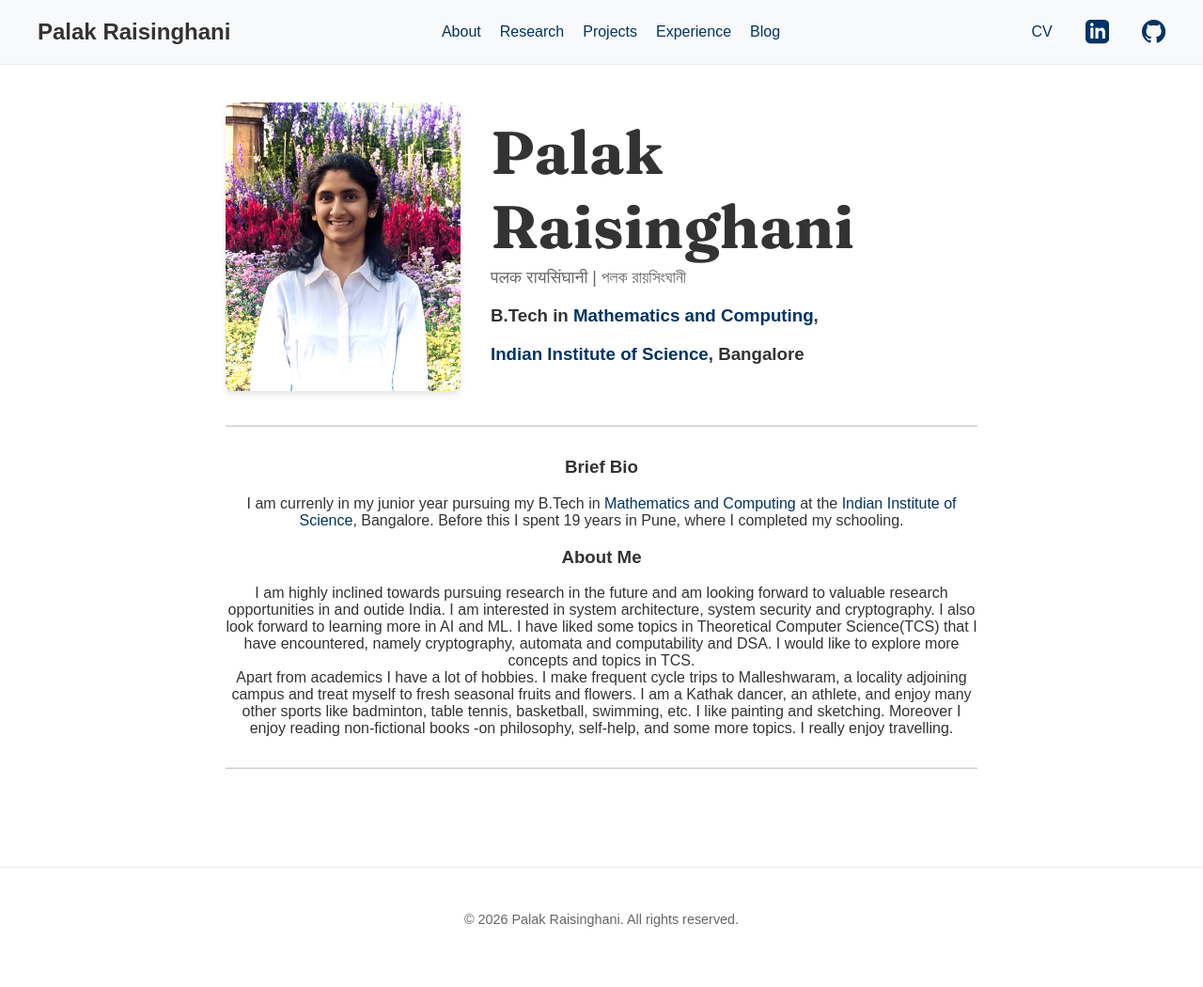
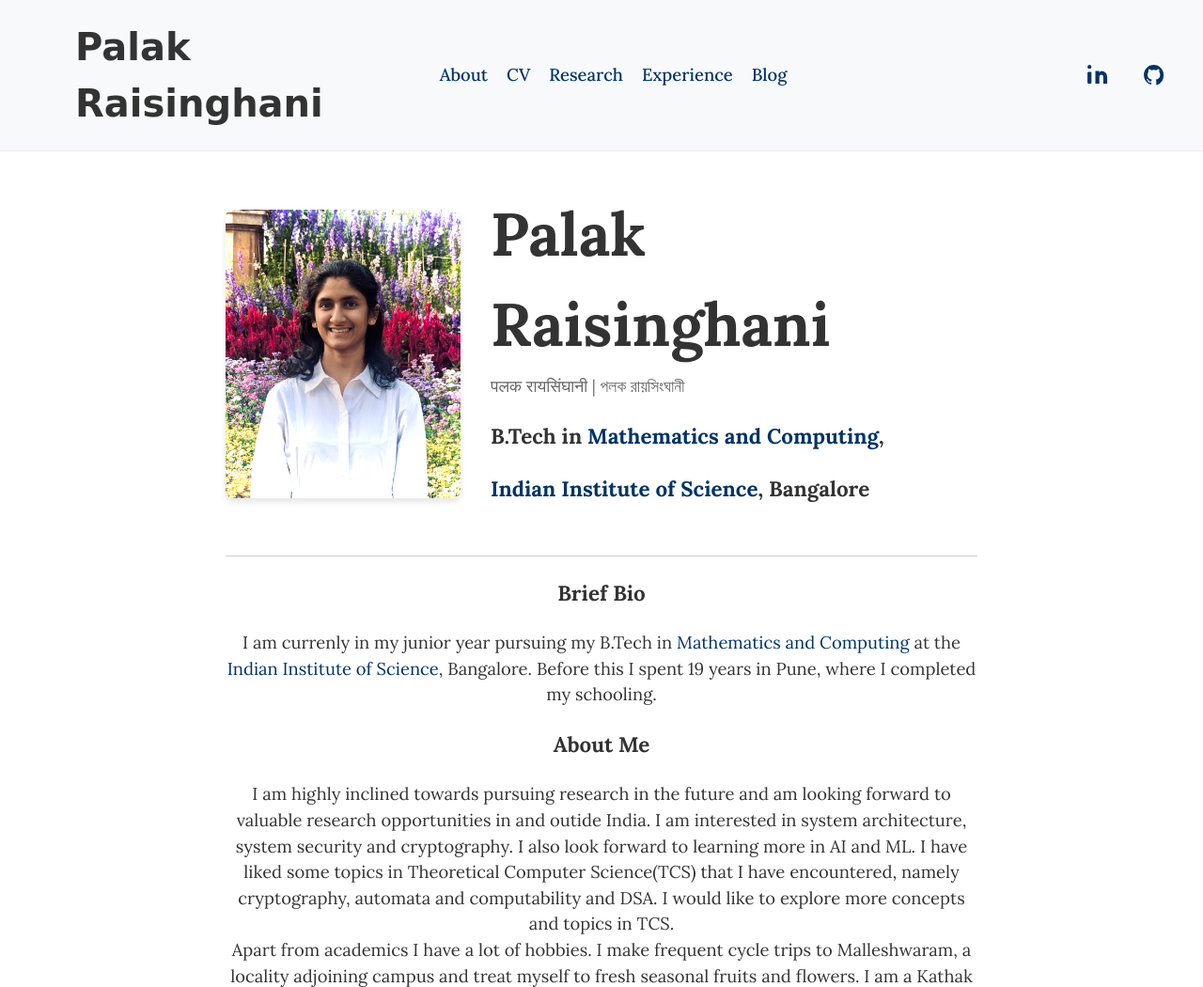
Before and after one commit to palakraisinghani/palakraisinghani.github.io, a plain HTML site: page index.html in a window 1280 px wide. Shown: the top 1050 px of the page at 94% size. Drawn offline with Linux system fonts and the light colour scheme; a web font is replaced by a local one.

Commit message:
fonts changed

```diff
--- a/css/blog.css
+++ b/css/blog.css
@@ -1,13 +1,4 @@
 /* Specific styles for Blog page */
-@import url('https://fonts.googleapis.com/css2?family=Fraunces:opsz,wght@9..144,400;9..144,700&display=swap');
-
-.blog-page-title {
-    font-family: 'Fraunces', serif;
-    font-size: 3rem;
-    margin-bottom: 0.5rem;
-    margin-top: 0;
-    text-align: center;
-}
 
 #tag-filters {
     margin: 1rem 0;
@@ -55,16 +46,6 @@
     font-size: 1.5rem;
 }
 
-.blog-sect h3 a {
-    color: #333;
-    text-decoration: none;
-}
-
-.blog-sect h3 a:hover {
-    color: #003366;
-    text-decoration: underline;
-}
-
 .external-link-icon {
     display: inline-block;
     vertical-align: middle;
@@ -94,7 +75,7 @@
 
 .blog-desc {
     margin: 0;
-    line-height: 1.5;
+
 }
 
 .hidden {
--- a/css/global.css
+++ b/css/global.css
@@ -1,5 +1,11 @@
+@import url("https://fonts.googleapis.com/css2?family=Fraunces:opsz,wght@9..144,400;9..144,700&display=swap");
+@import url("https://fonts.googleapis.com/css2?family=Lora:ital,wght@0,400..700;1,400..700&display=swap");
+@import url("https://fonts.googleapis.com/css2?family=Lavishly+Yours&display=swap");
+
 body {
-    font-family: Arial, sans-serif;
+    font-family: "Lora", serif;
+    font-size: 1.15rem;
+    line-height: 1.5;
     margin: 0;
     padding: 0;
     color: #333;
@@ -25,6 +31,8 @@ header {
 
 .header-left {
     flex: 1;
+    font-family: "Lavishly Yours", cursive;
+    font-size: 28px;
 }
 
 nav.header-center {
@@ -43,7 +51,10 @@ nav.header-center {
 
 header h1 {
     margin: 0;
-    font-size: 24px;
+    font-family: "Lavishly Yours", cursive;
+    font-size: 40px;
+    font-weight: 600;
+    padding-left: 40px;
 }
 
 nav a {
@@ -74,8 +85,6 @@ main {
     margin: 0 auto;
 }
 
-@import url("https://fonts.googleapis.com/css2?family=Fraunces:opsz,wght@9..144,400;9..144,700&display=swap");
-
 .page-title {
     font-family: "Fraunces", serif;
     font-size: 3rem;
@@ -83,6 +92,15 @@ main {
     margin-top: 0;
     text-align: center;
 }
+
+h2, h3 {
+    font-family: "Lora", serif;
+}
+
+h3 {
+    font-size: 1.4rem;
+}
+
 hr {
     border: 0;
     height: 1px;
--- a/css/index.css
+++ b/css/index.css
@@ -17,7 +17,7 @@
 .intro-text h2 {
   margin-top: 0;
   margin-bottom: 5px;
-  font-family: 'Fraunces', serif;
+
   font-size: 4rem;
 }
 
@@ -32,11 +32,7 @@
   text-align: center;
 }
 
-hr {
-  margin: 2rem 0;
-  border: 0;
-  border-top: 1px solid #eaeaea;
-}
+
 
 .box {
   border: 1px solid #eaeaea;
--- a/css/projects.css
+++ b/css/projects.css
@@ -41,7 +41,7 @@
 }
 
 .project-list ul {
-    line-height: 1.6;
+
     padding-left: 1.5rem;
 }
 
--- a/index.html
+++ b/index.html
@@ -14,7 +14,32 @@
     <link rel="stylesheet" href="css/index.css" />
   </head>
   <body>
-    <div id="global-header"></div>
+    <header>
+      <div class="header-left">
+        <h1>Palak Raisinghani</h1>
+      </div>
+      <nav class="header-center">
+        <a href="index.html">About</a>
+        <a href="assets/cv/CV_Palak_R.pdf" target="_blank" rel="noopener noreferrer">CV</a>
+        <a href="research.html">Research</a>
+        <a href="experience.html">Experience</a>
+        <a href="blog.html">Blog</a>
+      </nav>
+      <div class="header-right">
+        <a class="social-link" href="https://www.linkedin.com/in/palak-raisinghani-656bab321/" target="_blank" rel="noopener noreferrer" aria-label="LinkedIn">
+          <svg class="social-icon" viewBox="0 0 24 24" aria-hidden="true" focusable="false">
+            <path d="M16 8a6 6 0 0 1 6 6v7h-4v-7a2 2 0 0 0-4 0v7h-4V8h4v2a4 4 0 0 1 2-2Z"/>
+            <rect x="2" y="9" width="4" height="12" rx="1"/>
+            <circle cx="4" cy="4" r="2"/>
+          </svg>
+        </a>
+        <a class="social-link" href="https://github.com/palakraisinghani" target="_blank" rel="noopener noreferrer" aria-label="GitHub">
+          <svg class="social-icon" viewBox="0 0 24 24" aria-hidden="true" focusable="false">
+            <path d="M12 2C6.48 2 2 6.58 2 12.24c0 4.52 2.87 8.36 6.84 9.72.5.1.68-.22.68-.49v-1.78c-2.78.62-3.37-1.22-3.37-1.22-.46-1.2-1.13-1.52-1.13-1.52-.93-.66.07-.65.07-.65 1.03.07 1.57 1.08 1.57 1.08.91 1.59 2.39 1.13 2.97.86.09-.68.36-1.13.65-1.39-2.22-.26-4.56-1.14-4.56-5.06 0-1.12.39-2.03 1.03-2.75-.11-.26-.45-1.3.1-2.71 0 0 .84-.28 2.75 1.05a9.1 9.1 0 0 1 5 0c1.9-1.33 2.74-1.05 2.74-1.05.56 1.41.22 2.45.11 2.71.64.72 1.03 1.63 1.03 2.75 0 3.93-2.35 4.8-4.58 5.05.37.33.7.99.7 2v2.97c0 .27.18.6.69.49A10.25 10.25 0 0 0 22 12.24C22 6.58 17.52 2 12 2Z"/>
+          </svg>
+        </a>
+      </div>
+    </header>
     <main>
       <div class="intro-section">
         <div class="intro-image">
@@ -78,8 +103,6 @@
 
 
     </main>
-    <div id="global-footer"></div>
-    <script src="js/components.js"></script>
     <script src="js/main.js"></script>
   </body>
 </html>
```
Also changed, not shown: css/experience.css (+6 -1 lines), experience.html (+4 -4 lines), research.html (+9 -1 lines), assets/otherpics/icts_logo.png (added).
